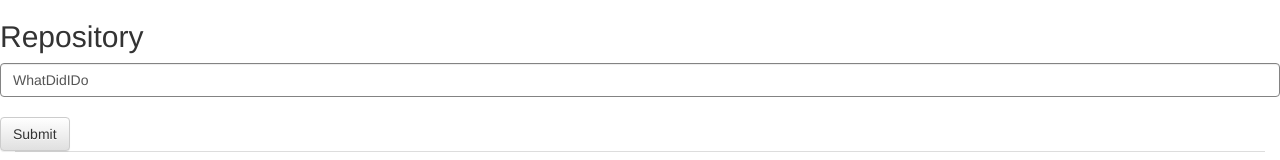
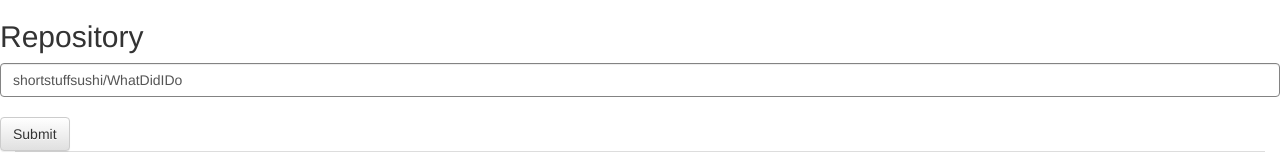
Before and after one commit to shortstuffsushi/WhatDidIDo, a website: page web/index.html in a window 1280 px wide. Shown: the top 160 px of the page. Drawn offline with nearby package versions, Linux system fonts and the light colour scheme.

Commit message:
Change default repo name for remotes

```diff
--- a/web/index.html
+++ b/web/index.html
@@ -13,7 +13,7 @@
         <h2>Repository</h2>
 
         <div>
-            <input id='repository-name' type="text" class="form-control" value="WhatDidIDo"></input>
+            <input id='repository-name' type="text" class="form-control" value="shortstuffsushi/WhatDidIDo"></input>
         </div><br/>
 
         <button class="btn btn-default" onclick='submit()'>Submit</button>
```
